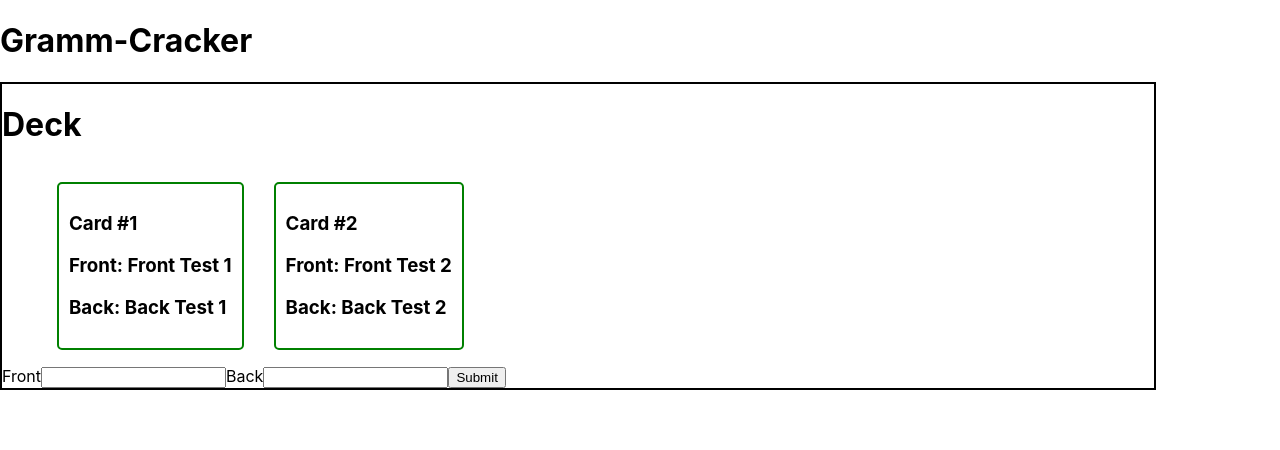
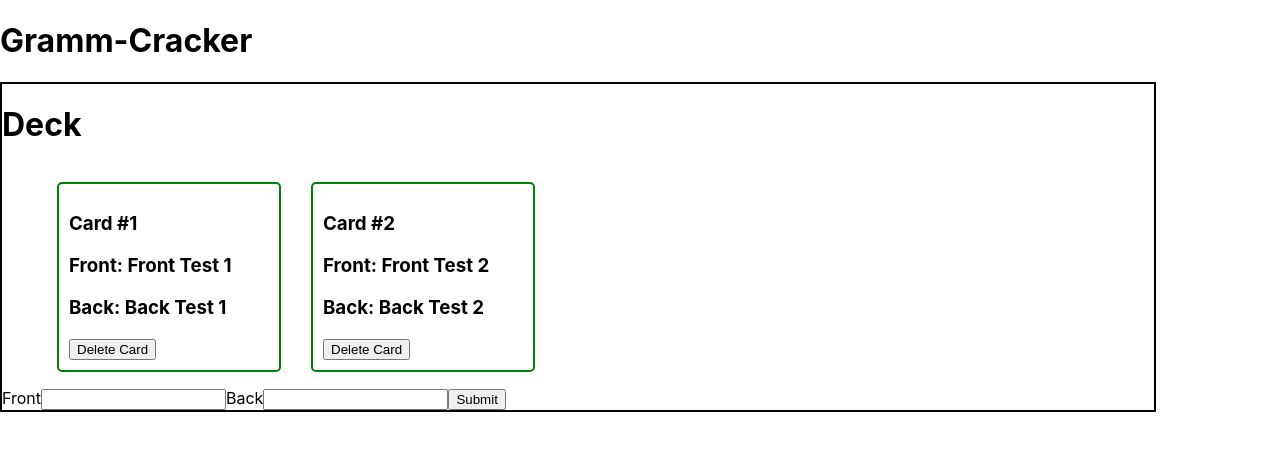
Before and after one commit to vincenthanguk/Vocabulazy, a React (Create React App) app: page / in a window 1280 px wide. Shown: the top 450 px of the page. Built offline with nearby package versions, Linux system fonts and the light colour scheme.

Commit message:
added delete card functionality

```diff
--- a/src/components/flashcard/flashcard.component.jsx
+++ b/src/components/flashcard/flashcard.component.jsx
@@ -2,13 +2,14 @@ import React from 'react';
 import './flashcard.styles.css';
 
 function Flashcard(props) {
-  const { cardId, front, back } = props;
+  const { cardId, front, back, removeCard } = props;
 
   return (
     <div className="flashcard">
-      <h3>Card #{cardId}</h3>
+      <h3>Card #{cardId + 1}</h3>
       <h3>Front: {front}</h3>
       <h3>Back: {back}</h3>
+      <button onClick={() => removeCard(cardId)}>Delete Card</button>
     </div>
   );
 }
--- a/src/components/flashcard/flashcard.styles.css
+++ b/src/components/flashcard/flashcard.styles.css
@@ -1,4 +1,5 @@
 .flashcard {
+  width: 200px;
   margin-left: 15px;
   margin-right: 15px;
   border: 2px solid green;
--- a/src/components/flashcards-container/flashcards-container.component.jsx
+++ b/src/components/flashcards-container/flashcards-container.component.jsx
@@ -25,6 +25,18 @@ class FlashcardsContainer extends React.Component {
     this.setState({ deck: [...this.state.deck, card] });
   };
 
+  removeCard = (index) => {
+    const { deck } = this.state;
+    console.log(this.state);
+    console.log(deck);
+
+    this.setState({
+      deck: deck.filter((card, i) => {
+        return i !== index;
+      }, console.log(this.state)),
+    });
+  };
+
   render() {
     return (
       <div className="container">
@@ -34,9 +46,10 @@ class FlashcardsContainer extends React.Component {
             return (
               <li key={index}>
                 <Flashcard
-                  cardId={index + 1}
+                  cardId={index}
                   front={cardFront}
                   back={cardBack}
+                  removeCard={this.removeCard}
                 />
               </li>
             );
```
